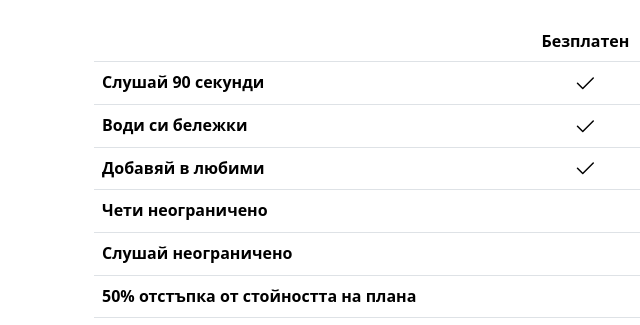
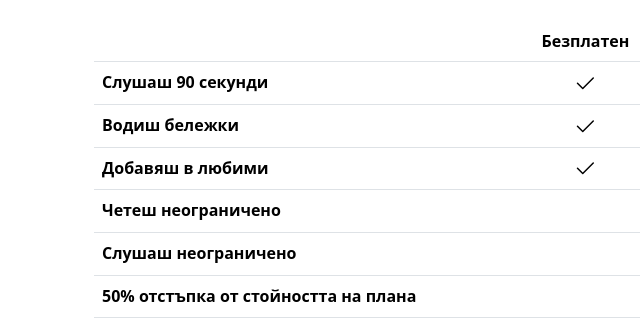
Before and after one commit to TheStukitoGitHub/thestukito, a plain HTML site: page index.html in a window 1280 px wide. Shown: the part 2468-2793 px from the top of the page, 0-640 px from the left. Drawn offline with nearby package versions, Linux system fonts and the light colour scheme.

Commit message:
Add files via upload

```diff
--- a/index.html
+++ b/index.html
@@ -232,13 +232,13 @@
         </thead>
         <tbody>
           <tr>
-            <th scope="row" class="text-start">Слушай 90 секунди</th>
+            <th scope="row" class="text-start">Слушаш 90 секунди</th>
             <td><svg class="bi" width="24" height="24"><use xlink:href="#check"></use></svg></td>
             <td></td>
             <td></td>
           </tr>
           <tr>
-            <th scope="row" class="text-start">Води си бележки</th>
+            <th scope="row" class="text-start">Водиш бележки</th>
             <td><svg class="bi" width="24" height="24"><use xlink:href="#check"></use></svg></td>
             <td><svg class="bi" width="24" height="24"><use xlink:href="#check"></use></svg></td>
             <td><svg class="bi" width="24" height="24"><use xlink:href="#check"></use></svg></td>
@@ -247,19 +247,19 @@
 
         <tbody>
           <tr>
-            <th scope="row" class="text-start">Добавяй в любими</th>
+            <th scope="row" class="text-start">Добавяш в любими</th>
             <td><svg class="bi" width="24" height="24"><use xlink:href="#check"></use></svg></td>
             <td><svg class="bi" width="24" height="24"><use xlink:href="#check"></use></svg></td>
             <td><svg class="bi" width="24" height="24"><use xlink:href="#check"></use></svg></td>
           </tr>
           <tr>
-            <th scope="row" class="text-start">Чети неограничено</th>
+            <th scope="row" class="text-start">Четеш неограничено</th>
             <td></td>
             <td><svg class="bi" width="24" height="24"><use xlink:href="#check"></use></svg></td>
             <td><svg class="bi" width="24" height="24"><use xlink:href="#check"></use></svg></td>
           </tr>
           <tr>
-            <th scope="row" class="text-start">Слушай неограничено</th>
+            <th scope="row" class="text-start">Слушаш неограничено</th>
             <td></td>
             <td><svg class="bi" width="24" height="24"><use xlink:href="#check"></use></svg></td>
             <td><svg class="bi" width="24" height="24"><use xlink:href="#check"></use></svg></td>
```
